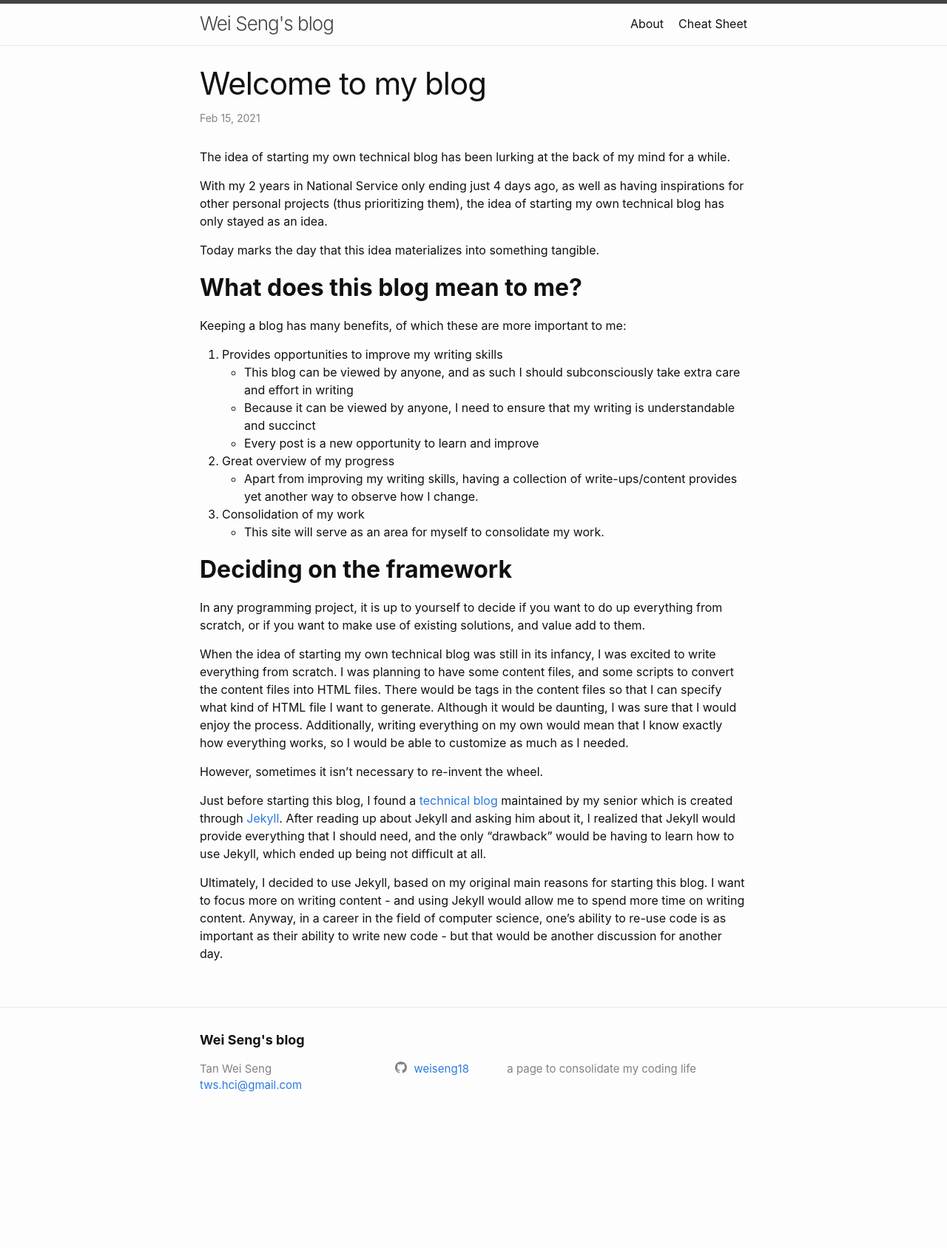
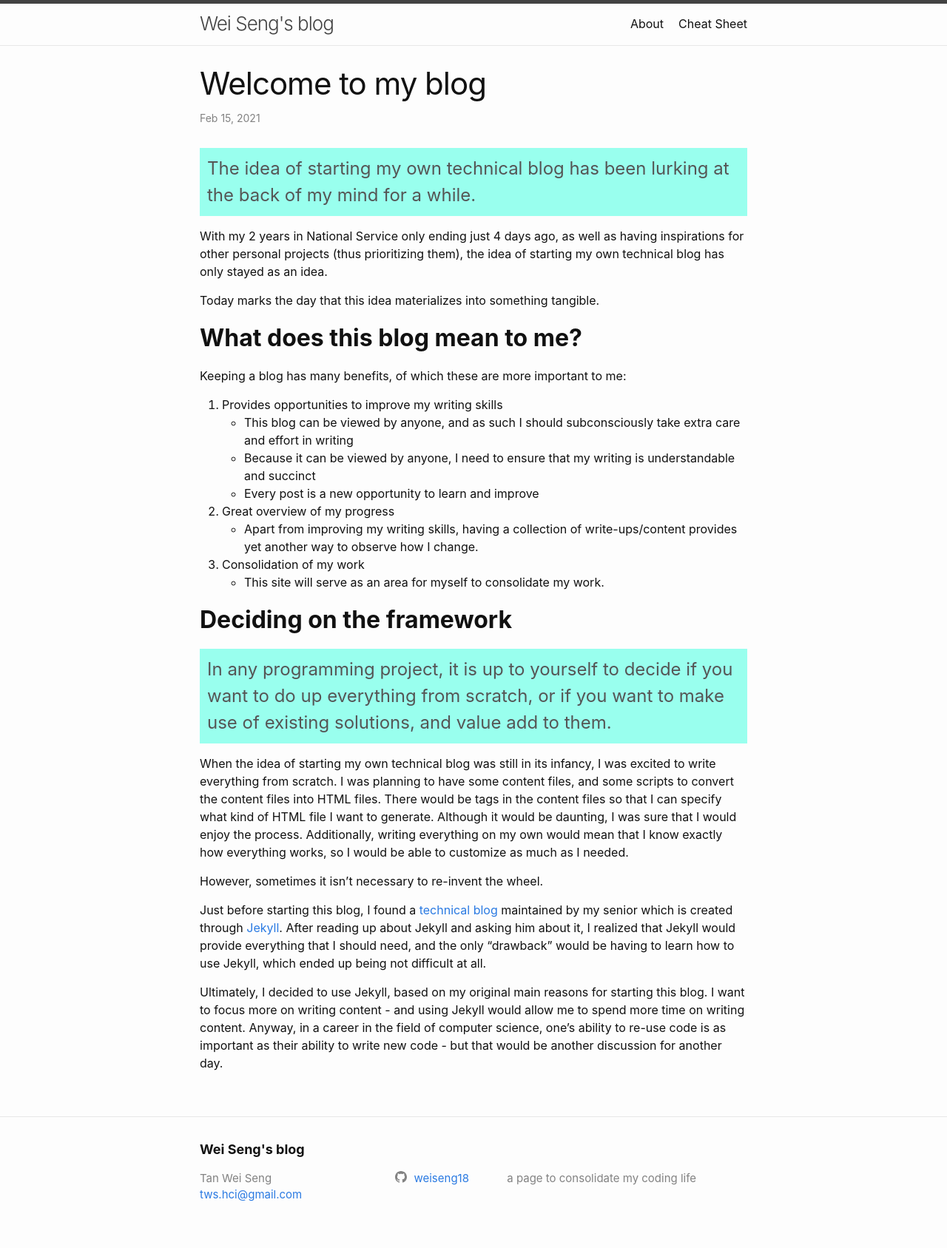
Before and after one commit to weiseng18/archived-blog, a Jekyll site: the page built from _posts/2021-02-15-welcome-to-my-blog.md, in a window 1280 px wide. Shown: the whole page at 74% size. Built offline with Jekyll 4.4.1, drawn with Linux system fonts in a browser that asks for light colours; before the commit the page ends 1539 px from its top, so only the background shows below that.

Commit message:
[post] add .mainidea class to certain paragraphs in welcome-to-my-blog

```diff
--- a/_posts/2021-02-15-welcome-to-my-blog.md
+++ b/_posts/2021-02-15-welcome-to-my-blog.md
@@ -3,6 +3,7 @@ layout: post
 title:	"Welcome to my blog"
 ---
 
+{:.mainidea}
 The idea of starting my own technical blog has been lurking at the back of my mind for a while.
 
 With my 2 years in National Service only ending just 4 days ago, as well as having inspirations for other personal projects (thus prioritizing them), the idea of starting my own technical blog has only stayed as an idea.
@@ -24,6 +25,7 @@ Keeping a blog has many benefits, of which these are more important to me:
 
 ## Deciding on the framework
 
+{:.mainidea}
 In any programming project, it is up to yourself to decide if you want to do up everything from scratch, or if you want to make use of existing solutions, and value add to them.
 
 When the idea of starting my own technical blog was still in its infancy, I was excited to write everything from scratch. I was planning to have some content files, and some scripts to convert the content files into HTML files. There would be tags in the content files so that I can specify what kind of HTML file I want to generate. Although it would be daunting, I was sure that I would enjoy the process. Additionally, writing everything on my own would mean that I know exactly how everything works, so I would be able to customize as much as I needed.
```
